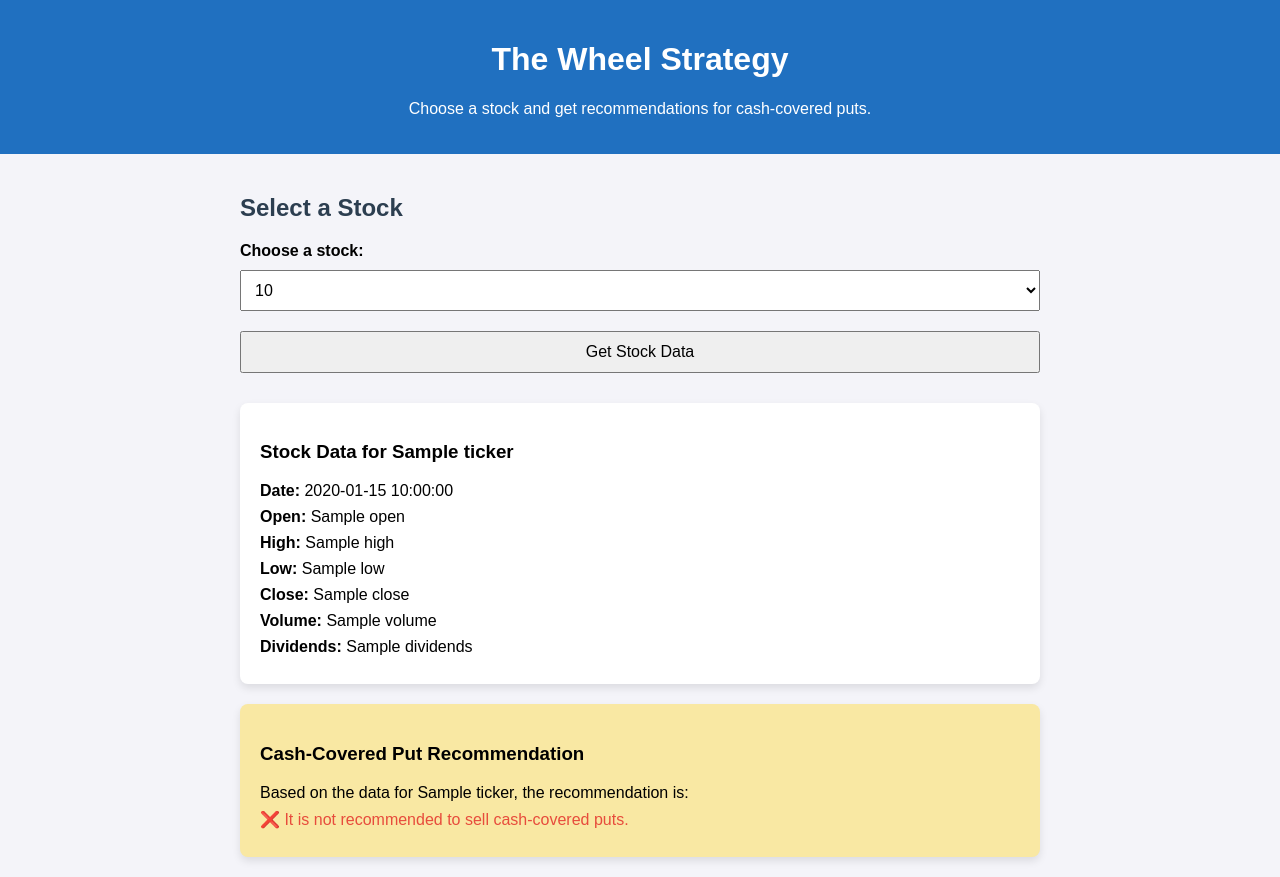
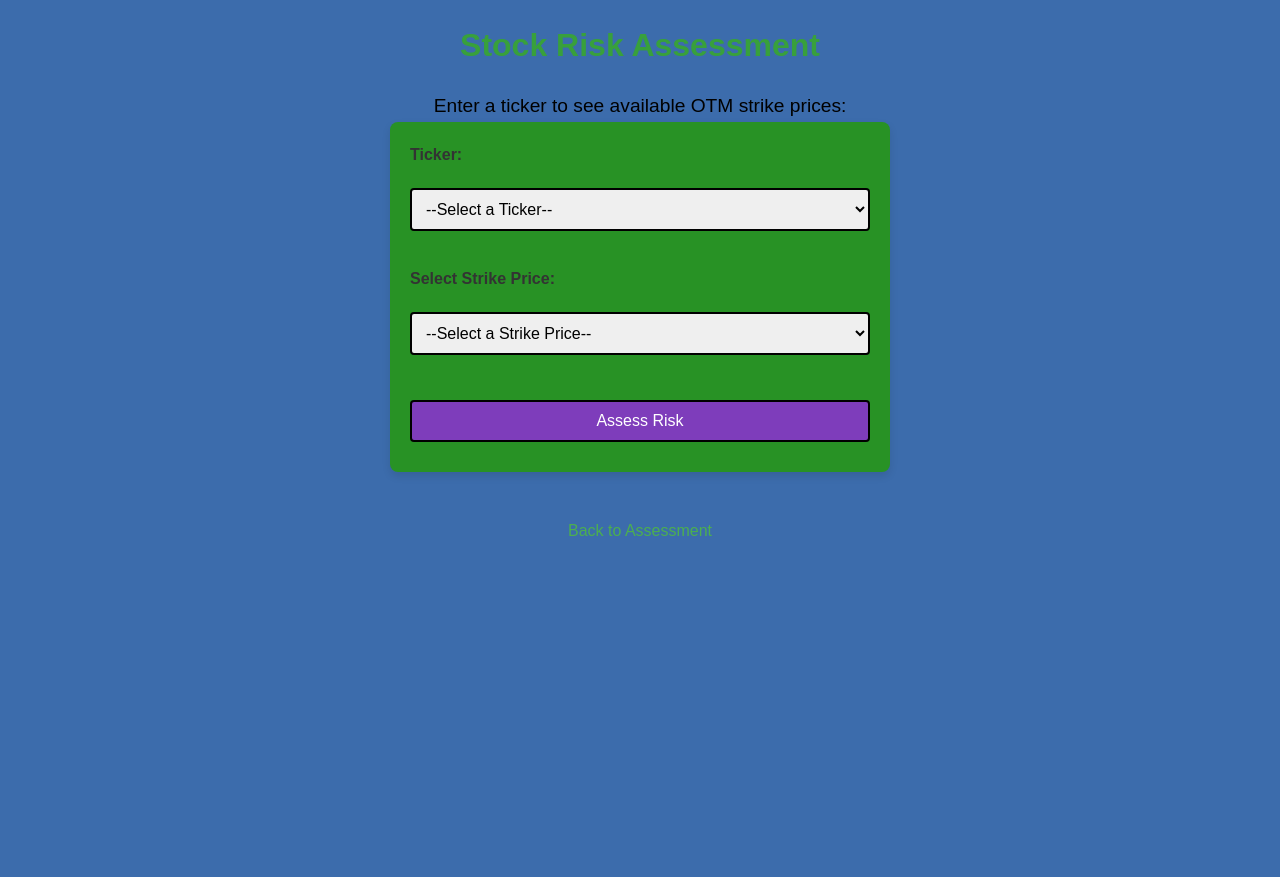
Before and after one commit to Ethan-sev/Trading_Algorithm, a Flask app: template Templates/Stock.Html in a window 1280 px wide. After the commit the page ends 536 px from the top, so only its background shows below. Run offline with Flask 3, Linux system fonts and the light colour scheme; the template is opened without the code that fills it: most values are stand-ins (such as "Sample title", 1, 10 or a date in 2020); parts of the project's set-up code (start-up, migrations or seed data) failed here and were passed over.

Commit message:
large commit

```diff
--- a/Templates/Stock.Html
+++ b/Templates/Stock.Html
@@ -2,102 +2,43 @@
 <html lang="en">
 <head>
     <meta charset="UTF-8">
-    <meta name="viewport" content="width=device-width, initial-scale=1.0">
-    <title>The Wheel Strategy</title>
-    <style>
-        body {
-            font-family: Arial, sans-serif;
-            margin: 0;
-            padding: 0;
-            background-color: #f4f4f9;
-        }
-        header {
-            background-color: #2070c0;
-            color: #fff;
-            padding: 20px;
-            text-align: center;
-        }
-        .container {
-            max-width: 800px;
-            margin: 0 auto;
-            padding: 20px;
-        }
-        label {
-            font-weight: bold;
-        }
-        select, button {
-            padding: 10px;
-            margin: 10px 0;
-            width: 100%;
-            font-size: 16px;
-        }
-        h2 {
-            color: #2c3e50;
-        }
-        .stock-data, .recommendation {
-            background-color: #fff;
-            padding: 20px;
-            margin-top: 20px;
-            border-radius: 8px;
-            box-shadow: 0 4px 8px rgba(0, 0, 0, 0.1);
-        }
-        .stock-data p, .recommendation p {
-            margin: 8px 0;
-        }
-        .recommendation {
-            background-color: #f9e8a3;
-        }
-        .good-decision {
-            color: #27ae60;
-        }
-        .bad-decision {
-            color: #e74c3c;
-        }
-    </style>
+    <title>Stock Risk Assessment</title>
+    <link rel="stylesheet" href="{{ url_for('static', filename='styles.css') }}">
 </head>
 <body>
-    <header>
-        <h1>The Wheel Strategy</h1>
-        <p>Choose a stock and get recommendations for cash-covered puts.</p>
-    </header>
+    <h2>Stock Risk Assessment</h2>
+    <p>Enter a ticker to see available OTM strike prices:</p>
 
-    <div class="container">
-        <h2>Select a Stock</h2>
-        <form method="POST" action="/stock">
-            <label for="stock">Choose a stock:</label>
-            <select name="stock" id="stock">
-                {% for stock in stocks %}
-                    <option value="{{ stock }}">{{ stock }}</option>
+    <form action="/" method="post">
+        <label for="ticker">Ticker:</label>
+        <select name="ticker" id="ticker" required>
+            <option value="">--Select a Ticker--</option>
+            {% for t in tickers %}
+                <option value="{{ t }}" {% if ticker and t == ticker %}selected{% endif %}>{{ t }}</option>
+            {% endfor %}
+        </select>
+        <br><br>
+
+        {% if strike_prices %}
+            <label for="strike_price">Select Strike Price:</label>
+            <select name="strike_price" id="strike_price" required>
+                <option value="">--Select a Strike Price--</option>
+                {% for sp in strike_prices %}
+                    <option value="{{ sp }}">{{ sp }}</option>
                 {% endfor %}
             </select>
-            <button type="submit">Get Stock Data</button>
-        </form>
+            <br><br>
+            <button type="submit">Assess Risk</button>
+        {% else %}
+            <button type="submit">Next</button>
+        {% endif %}
+    </form>
 
-        {% if stock_data %}
-            <div class="stock-data">
-                <h3>Stock Data for {{ stock_data['Ticker'] }}</h3>
-                <p><strong>Date:</strong> {{ stock_data['Date'] }}</p>
-                <p><strong>Open:</strong> {{ stock_data['Open'] }}</p>
-                <p><strong>High:</strong> {{ stock_data['High'] }}</p>
-                <p><strong>Low:</strong> {{ stock_data['Low'] }}</p>
-                <p><strong>Close:</strong> {{ stock_data['Close'] }}</p>
-                <p><strong>Volume:</strong> {{ stock_data['Volume'] }}</p>
-                <p><strong>Dividends:</strong> {{ stock_data['Dividends'] }}</p>
-            </div>
+    {% if error %}
+        <p style="color: red;">{{ error }}</p>
+    {% endif %}
 
-            <div class="recommendation">
-                <h3>Cash-Covered Put Recommendation</h3>
-                <p>Based on the data for {{ stock_data['Ticker'] }}, the recommendation is:</p>
-                {% if recommendation == 'Good' %}
-                    <p class="good-decision">✅ It is a good decision to sell cash-covered puts.</p>
-                {% else %}
-                    <p class="bad-decision">❌ It is not recommended to sell cash-covered puts.</p>
-                {% endif %}
-            </div>
-
-        {% else %}
-            <p>No stock data available for the selected stock.</p>
-        {% endif %}
-    </div>
+    <br>
+    <a href="/">Back to Assessment</a>
 </body>
 </html>
--- a/app.py
+++ b/app.py
@@ -1,30 +1,126 @@
 from flask import Flask, render_template, request
 from pymongo import MongoClient
+import joblib
+import numpy as np
 
-# Initialize Flask app
 app = Flask(__name__)
 
-# Initialize MongoDB client
-client = MongoClient("mongodb://localhost:27017")  # Make sure this is correct
-db = client['Stock_Data']  # Replace with your actual database name
-collection = db['Stock_5year']  # Replace with your actual collection name
+# Connect to MongoDB (ensure your MongoDB is running)
+client = MongoClient("mongodb://localhost:27017/")
+db = client["options_db"]
+collection = db["historical_with_premiums"]
 
-@app.route('/')
-def home():
-    # Get a distinct list of stock tickers from the MongoDB collection
-    stocks = collection.distinct("Ticker")
-    return render_template('Stock.html', stocks=stocks)
+# Load the trained regression model and scaler
+model = joblib.load("trained_model.pkl")
+scaler = joblib.load("scaler.pkl")
 
-@app.route('/stock', methods=['POST'])
-def stock():
-    # Get the selected stock ticker from the form
-    selected_stock = request.form['stock']
+def get_stock_data(ticker):
+    """
+    Retrieve the latest stock data record from MongoDB for the given ticker.
+    Expected fields in the record:
+      - "Ticker"
+      - "Stock Price"
+      - "OTM1", "OTM2", "OTM3", "OTM4", "OTM5"
+      - "Pred_Premium_OTM1", "Pred_Premium_OTM2", "Pred_Premium_OTM3", "Pred_Premium_OTM4"
+      - "sma_50", "sma_200", "annualized_volatility"
+    """
+    return collection.find_one({"Ticker": ticker}, sort=[("Date", -1)])
 
-    # Fetch stock data from MongoDB for the selected stock
-    stock_data = collection.find_one({"Ticker": selected_stock}, sort=[("Date", -1)])
+def get_strike_prices(ticker):
+    """
+    Retrieve a list of available strike prices (OTM1-OTM5) for the given ticker.
+    """
+    data = get_stock_data(ticker)
+    if not data:
+        return []
+    return [
+        data.get("OTM1"),
+        data.get("OTM2"),
+        data.get("OTM3"),
+        data.get("OTM4"),
+        data.get("OTM5")
+    ]
 
-    # Return the stock data to display in HTML
-    return render_template('Stock.html', stock_data=stock_data, stocks=collection.distinct("Ticker"))
+@app.route("/", methods=["GET", "POST"])
+def index():
+    # Get all available tickers from MongoDB
+    tickers = collection.distinct("Ticker")
+    # On GET, display the main form (Stock.html)
+    # On POST, if a ticker is submitted, re-render Stock.html with available strike prices.
+    if request.method == "POST":
+        ticker = request.form.get("ticker")
+        if ticker:
+            strike_prices = get_strike_prices(ticker)
+            return render_template("select_strike.html", ticker=ticker, strike_prices=strike_prices, tickers=tickers)
+    return render_template("stock.html", tickers=tickers)
 
-if __name__ == '__main__':
+@app.route("/assess", methods=["POST"])
+def assess():
+    # Retrieve user inputs from the form
+    ticker = request.form.get("ticker", "").upper()
+    strike_str = request.form.get("strike_price", "")
+
+    if not ticker or not strike_str:
+        return render_template("select_strike.html", error="Please select both a ticker and a strike price.", ticker=ticker)
+
+    try:
+        user_strike = float(strike_str)
+    except ValueError:
+        return render_template("select_strike.html", error="Invalid strike price format.", ticker=ticker)
+
+    # Retrieve the latest stock data from MongoDB
+    stock_data = get_stock_data(ticker)
+    if not stock_data:
+        return render_template("select_strike.html", error=f"Ticker '{ticker}' not found in database.", ticker=ticker)
+
+    stock_price = stock_data.get("Stock Price")
+    sma_50 = stock_data.get("sma_50")
+    sma_200 = stock_data.get("sma_200")
+    volatility = stock_data.get("annualized_volatility")
+
+    # Get the available OTM strike prices and corresponding premiums
+    strikes = [
+        stock_data.get("OTM1"),
+        stock_data.get("OTM2"),
+        stock_data.get("OTM3"),
+        stock_data.get("OTM4")
+    ]
+    premiums = [
+        stock_data.get("Pred_Premium_OTM1"),
+        stock_data.get("Pred_Premium_OTM2"),
+        stock_data.get("Pred_Premium_OTM3"),
+        stock_data.get("Pred_Premium_OTM4")
+    ]
+
+    predictions = {}
+    best_profit = -np.inf
+    best_option = None
+
+    # Build the feature vector for each strike option.
+    # Our training features are: [Stock Price, sma_50, sma_200, annualized_volatility, Strike Price, Premium]
+    for i in range(4):
+        strike = strikes[i]
+        premium = premiums[i]
+        feature_vector = np.array([stock_price, sma_50, sma_200, volatility, strike, premium]).reshape(1, -1)
+        features_scaled = scaler.transform(feature_vector)
+        predicted_profit = model.predict(features_scaled)[0]  # Regression output (profit in dollars)
+        predictions[f"OTM{i+1}"] = {"strike": strike, "predicted_profit": predicted_profit}
+        if predicted_profit > best_profit:
+            best_profit = predicted_profit
+            best_option = f"OTM{i+1}"
+
+    # Final recommendation: if the best predicted profit is positive, recommend selling at that strike.
+    if best_profit > 0:
+        final_recommendation = f"Sell the put at strike {predictions[best_option]['strike']} (Expected profit: ${best_profit:.2f})"
+    else:
+        final_recommendation = "Do not sell the put (expected profit negative)"
+
+    return render_template("result.html",
+                           ticker=ticker,
+                           stock_price=stock_price,
+                           strike_price=user_strike,
+                           predictions=predictions,
+                           final_recommendation=final_recommendation)
+
+if __name__ == "__main__":
     app.run(debug=True)
--- /dev/null
+++ b/static/styles.css
@@ -0,0 +1,100 @@
+/* General reset for margin and padding */
+* {
+    margin: 0;
+    padding: 0;
+    box-sizing: border-box;
+}
+
+/* Body styling */
+body {
+    font-family: Arial, sans-serif;
+    background-color: #3c6cac; /* Soft background color */
+    color: #333; /* Dark gray text for readability */
+    line-height: 1.6;
+    padding: 20px;
+}
+
+/* Center the content */
+h2 {
+    text-align: center;
+    color: #38a03c; /* Green color for the title */
+    font-size: 2em;
+    margin-bottom: 20px;
+}
+
+/* Form Styling */
+form {
+    background-color: #289225; /* White background for the form */
+    padding: 20px;
+    border-radius: 8px;
+    box-shadow: 0 4px 8px rgba(0, 0, 0, 0.1); /* Slight shadow for the form */
+    max-width: 500px;
+    margin: 0 auto;
+}
+
+label {
+    font-size: 1em;
+    font-weight: bold;
+    margin-bottom: 10px;
+    display: block;
+}
+
+select, button {
+    width: 100%;
+    padding: 10px;
+    margin: 10px 0;
+    font-size: 1em;
+    border: 2px solid #000000;
+    border-radius: 4px;
+}
+
+select:focus, button:focus {
+    border-color: #574545; /* Green border on focus */
+    outline: none;
+}
+
+button {
+    background-color: #7e3dbb;
+    color: white;
+    cursor: pointer;
+}
+
+button:hover {
+    background-color: #607561; /* Darker green on hover */
+}
+
+/* Error message */
+p {
+    color: rgb(0, 0, 0);
+    text-align: center;
+    font-size: 1.2em;
+}
+
+/* Links styling */
+a {
+    display: block;
+    text-align: center;
+    margin-top: 20px;
+    color: #4CAF50;
+    text-decoration: none;
+}
+
+a:hover {
+    text-decoration: underline;
+}
+
+/* Mobile responsiveness */
+@media (max-width: 600px) {
+    h2 {
+        font-size: 1.8em;
+    }
+
+    form {
+        width: 90%;
+        padding: 15px;
+    }
+
+    button, select {
+        font-size: 0.9em;
+    }
+}
```
Also changed, not shown: CSVFILES/test_enriched_data.csv (deleted, +0 -11 lines), Templates/index.html (added, +23 -0 lines), Templates/result.html (added, +90 -0 lines), Templates/select_strike.html (added, +25 -0 lines), CSVFILES/calibrated_options_premiums.csv (deleted), 7 other files.
